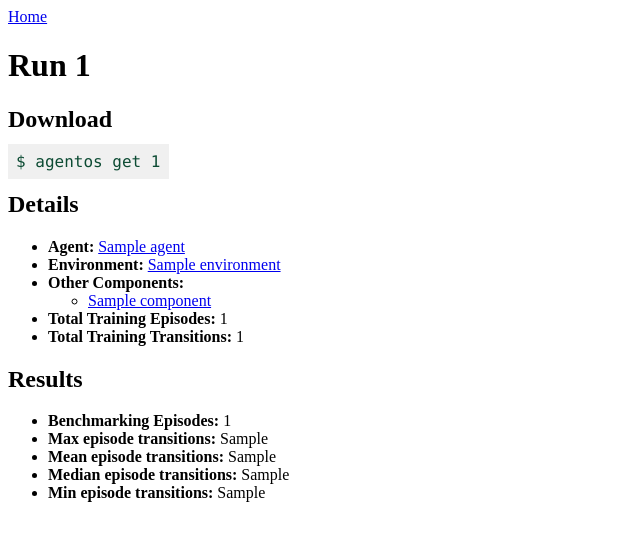
After one commit to nickjalbert/aos_web, a Django app: template registry/templates/registry/run_detail.html in a window 1280 px wide. The commit adds this page. Shown: the top 541 px of the page, without its empty margins (0-640 px from the left). Run offline with Django 3.2, Linux system fonts and the light colour scheme; the template is opened without the code that fills it: most values are stand-ins (such as "Sample title", 1, 10 or a date in 2020); data that the repository does not hold is empty.

Commit message:
Building out front end a bit

```diff
--- a/leaderboard/views.py
+++ b/leaderboard/views.py
@@ -1,11 +1,13 @@
 from django.shortcuts import render
 
 from registry.models import Component
+from registry.models import Run
 
 
 def index(request):
     components = list(Component.objects.all())
     context = {
+        "runs": Run.objects.all().order_by("-id"),
         "environments": [c for c in components if c.is_environment],
         "agents": [c for c in components if c.is_agent],
         "policies": [c for c in components if c.is_policy],
--- /dev/null
+++ b/registry/templates/registry/run_detail.html
@@ -0,0 +1,92 @@
+<!DOCTYPE html>
+<html>
+  <head>
+    <meta charset="utf-8">
+    <title>Run {{ run.id }}</title>
+    <style type="text/css">
+      .code {
+        background-color: #f0f0f0;
+        color: #0C4B33;
+        font-family: "Fira Mono", Consolas, Menlo, Monaco, "Courier New", Courier, monospace;
+        font-size: 1em;
+        line-height: 1em;
+        padding: .5em;
+      }
+    </style>
+
+  </head>
+  <body>
+
+    <a href="/">Home</a>
+    <h1>Run {{ run.id }}</h1>
+    <h2>Download</h2>
+    <span class="code">$ agentos get {{ run.id }}</span>
+
+    <h2>Details</h2>
+    <ul>
+      <li>
+        <b>Agent:</b>
+        <a href="{% url 'component_detail' run.agent.id %}">
+          {{ run.agent.name }}
+        </a>
+      </li>
+      <li>
+        <b>Environment:</b>
+        <a href="{% url 'component_detail' run.environment.id %}">
+          {{ run.environment.name }}
+        </a>
+      </li>
+      <li>
+        <b>Other Components:</b>
+          <ul>
+          {% for component in run.other_components %}
+            <li>
+              <a href="{% url 'component_detail' component.id %}">
+                {{component.name}}
+              </a>
+            </li>
+          {% endfor %}
+        </ul>
+      </li>
+
+      <li>
+        <b>Total Training Episodes:</b>
+        {{ run.benchmark_data.total_training_episodes }}
+      </li>
+      <li>
+        <b>Total Training Transitions:</b>
+        {{ run.benchmark_data.total_training_transitions }}
+      </li>
+    </ul>
+    <h2>Results</h2>
+    <ul>
+      <li>
+        <b>Benchmarking Episodes:</b>
+        {{ run.benchmark_data.total_benchmarking_episodes}}
+      </li>
+
+      <li>
+        <b>Max episode transitions:</b>
+        {{ run.benchmark_data.max_episode_transitions }}
+      </li>
+      <li>
+        <b>Mean episode transitions:</b>
+        {{ run.benchmark_data.mean_episode_transitions }}
+      </li>
+      <li>
+        <b>Median episode transitions:</b>
+        {{ run.benchmark_data.median_episode_transitions }}
+      </li>
+      <li>
+        <b>Min episode transitions:</b>
+        {{ run.benchmark_data.min_episode_transitions }}
+      </li>
+    </ul>
+
+
+
+
+    </ul>
+
+  </body>
+</html>
--- a/registry/urls.py
+++ b/registry/urls.py
@@ -12,6 +12,9 @@ urlpatterns = [
         name="api_tarballs",
     ),
     path(
-        "<int:component_id>/", views.component_detail, name="component_detail"
+        "components/<int:component_id>/",
+        views.component_detail,
+        name="component_detail",
     ),
+    path("runs/<int:run_id>/", views.run_detail, name="run_detail"),
 ]
```
Also changed, not shown: leaderboard/templates/leaderboard/index.html (+21 -5 lines), registry/models.py (+25 -0 lines), registry/templates/registry/component_detail.html (+24 -1 lines), registry/views.py (+10 -1 lines).
